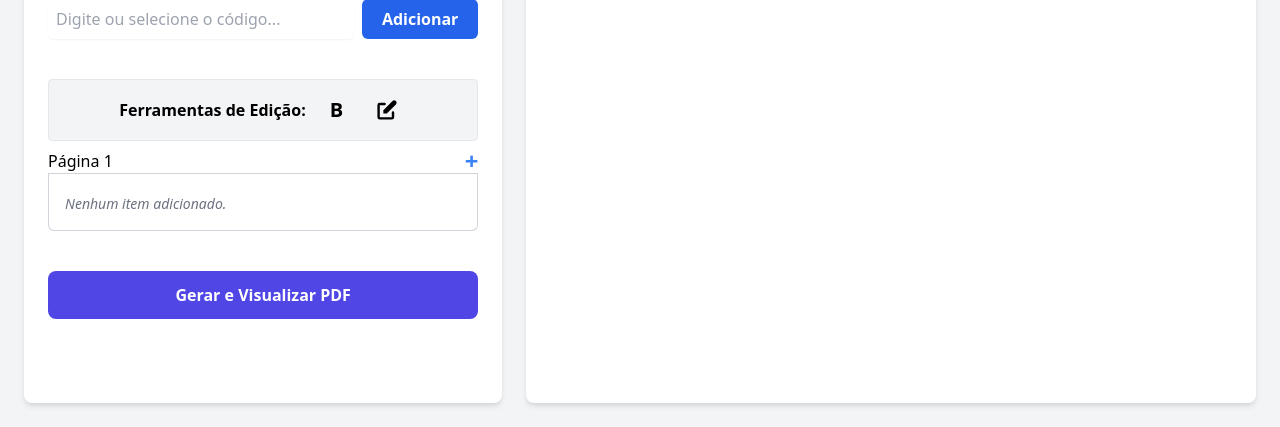
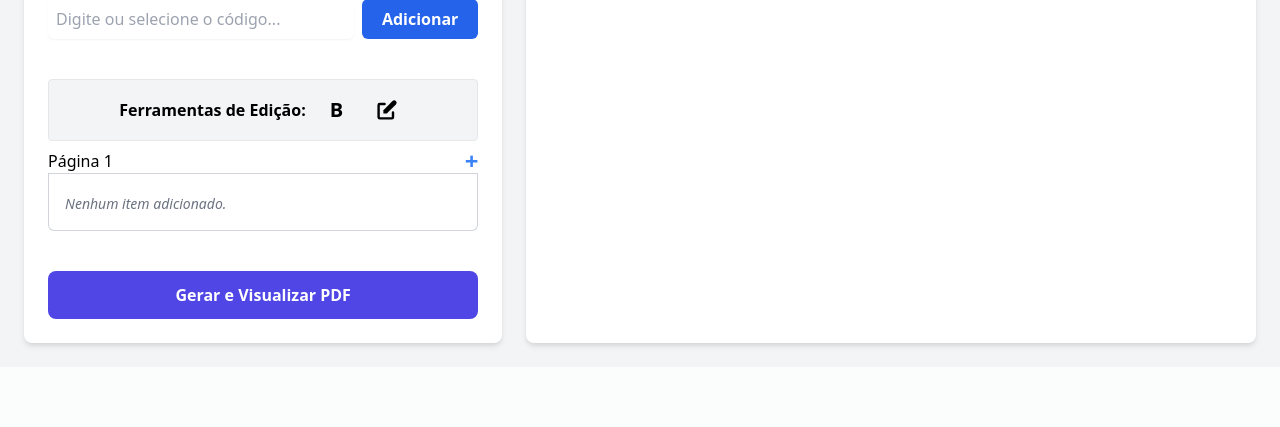
Before and after one commit to Salrefinado/Gerador-de-Or-amentos-Bunese, a FastAPI app: page / in a window 1280 px wide. Shown: the part 840-1267 px from the top of the page. After the commit the page ends 1189 px from the top, so only its background shows below. Run offline with FastAPI, Linux system fonts and the light colour scheme.

Commit message:
Scroll index.html

```diff
--- a/templates/index.html
+++ b/templates/index.html
@@ -5,10 +5,17 @@
   <title>Gerador de Orçamentos</title>
   <link rel="stylesheet" href="https://cdn.jsdelivr.net/npm/tailwindcss@2.2.19/dist/tailwind.min.css">
   <style>
-    /* A altura do iframe agora é calculada com base na altura total da tela, subtraindo o padding superior/inferior */
-    .h-screen-preview { height: calc(100vh - 3rem); } /* 3rem = 1.5rem (py-6) * 2 */
-    [contenteditable]:focus { outline: 1px solid #a0aec0; box-shadow: 0 0 0 1px #a0aec0; }
-
+    html, body {
+      height: 100%;
+      overflow: hidden; /* Impede a rolagem da página inteira */
+    }
+    .main-container {
+      height: calc(100vh - 8rem); /* Ajusta a altura do container principal */
+    }
+    [contenteditable]:focus {
+      outline: 1px solid #a0aec0;
+      box-shadow: 0 0 0 1px #a0aec0;
+    }
     .page-tab {
         @apply px-4 py-2 text-sm font-medium rounded-t-lg border transition-colors duration-200;
     }
@@ -33,12 +40,12 @@
   </style>
 </head>
 <body class="bg-gray-100">
-  <div class="max-w-full mx-auto px-6 py-6">
-    <h1 class="text-3xl font-bold mb-6 text-gray-700">Gerador de Orçamentos</h1>
+  <div class="max-w-full mx-auto px-6 py-6 h-full flex flex-col">
+    <h1 class="text-3xl font-bold mb-6 text-gray-700 flex-shrink-0">Gerador de Orçamentos</h1>
 
-    <div class="grid grid-cols-1 lg:grid-cols-5 gap-6">
+    <div class="grid grid-cols-1 lg:grid-cols-5 gap-6 flex-grow main-container">
 
-      <div class="lg:col-span-2 bg-white p-6 rounded-lg shadow-md">
+      <div class="lg:col-span-2 bg-white p-6 rounded-lg shadow-md overflow-y-auto">
         <form id="orc-form" method="post" action="/generate" class="space-y-4">
 
           <h2 class="text-xl font-semibold text-gray-800 border-b pb-2 mb-4">Informações do Orçamento</h2>
@@ -137,7 +144,7 @@
       </div>
 
       <div class="lg:col-span-3 bg-white rounded-lg shadow-md overflow-hidden">
-        <iframe id="preview" src="about:blank" class="w-full h-screen-preview" title="Preview"></iframe>
+        <iframe id="preview" src="about:blank" class="w-full h-full" title="Preview"></iframe>
       </div>
 
     </div>
```
